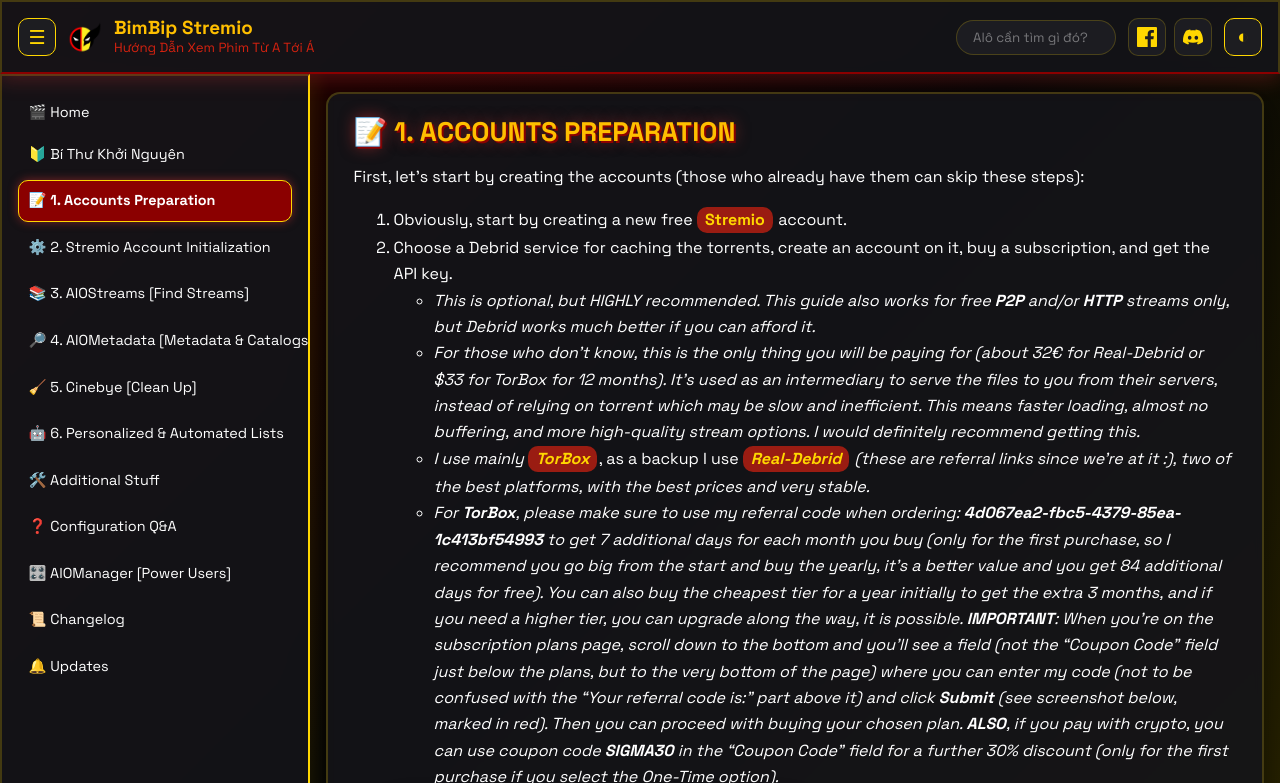
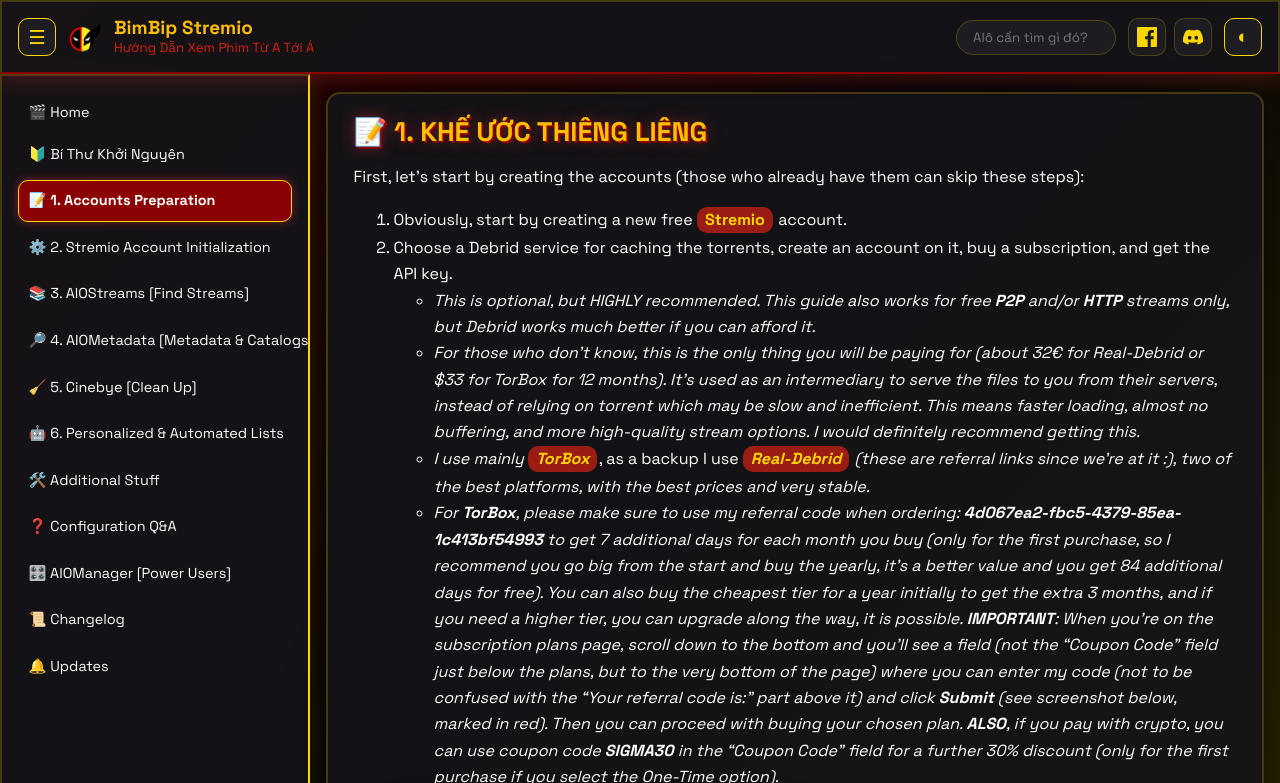
Before and after one commit to bimbipsubteam/bimbip-stremio, a Jekyll site: the page built from docs/guide/1-Accounts-Preparation.md, in a window 1280 px wide and 900 px high, cut to the strip 0-783 px from the top of the window. Built offline with Jekyll 4.4.1, drawn with Linux system fonts in a browser that asks for light colours.

Commit message:
Update 1-Accounts-Preparation.md

```diff
--- a/docs/guide/1-Accounts-Preparation.md
+++ b/docs/guide/1-Accounts-Preparation.md
@@ -3,7 +3,7 @@
 title: "📝 1. Accounts Preparation"
 ---
 
-# 📝 1. Accounts Preparation
+# 📝 1. Khế Ước Thiêng Liêng
 
 First, let's start by creating the accounts (those who already have them can skip these steps):
 
```
